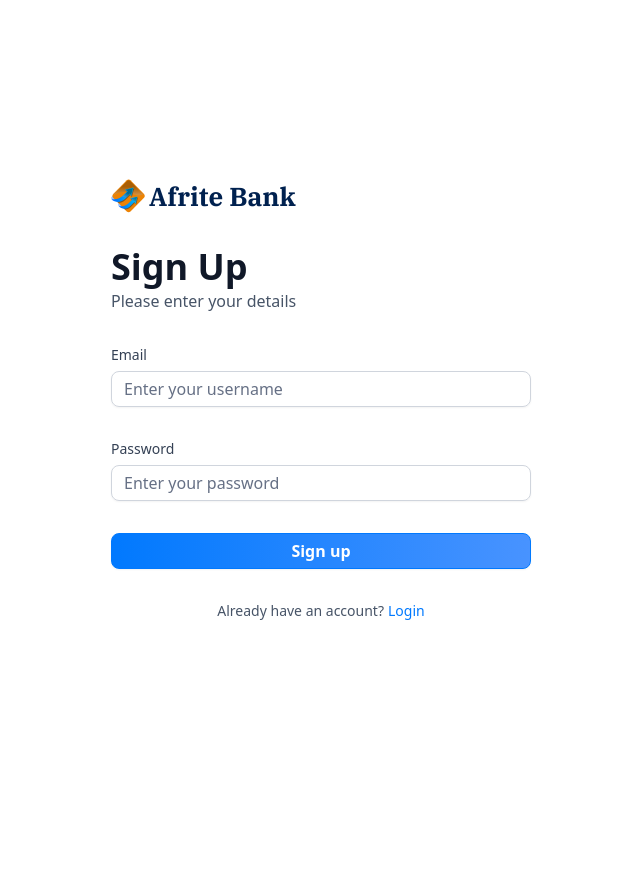
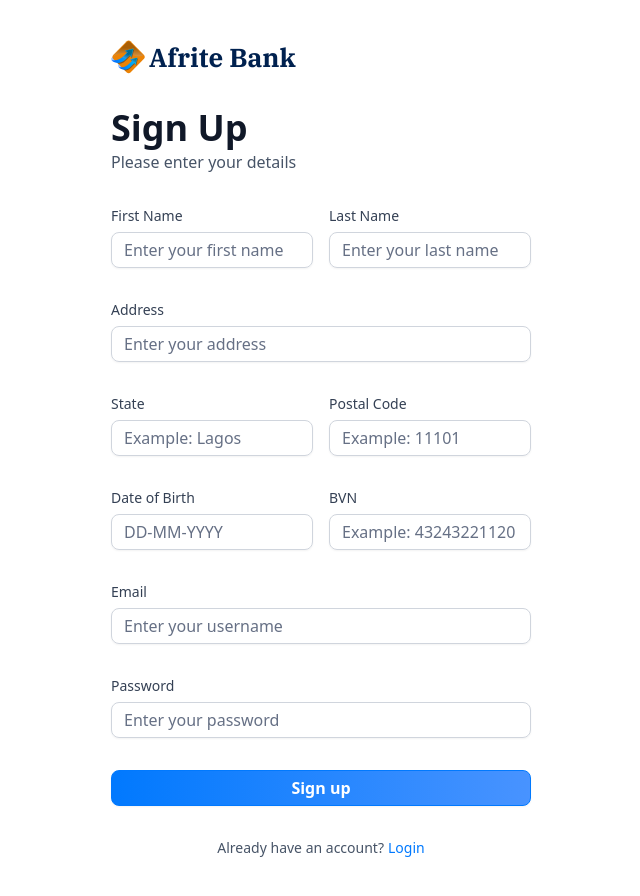
Before and after one commit to Emmanuel-Ejeagha/Afrite_Bank, a Next.js app: page /sign-up in a window 1280 px wide. Shown: the whole page, without its empty margins (319-959 px from the left). Before the commit the page ends 800 px from the top, so only its background shows below. Built offline with nearby package versions, Linux system fonts and the light colour scheme.

Commit message:
Implement form Authentication

```diff
--- a/components/AuthForm.tsx
+++ b/components/AuthForm.tsx
@@ -26,9 +26,10 @@ import { Loader2 } from "lucide-react";
 const AuthForm = ({ type }: { type: string }) => {
   const [user, setUser] = useState(null);
   const [isLoading, setIsLoading] = useState(false);
+  const formSchema = authFormSchema(type);
   // 1. Define your form.
-  const form = useForm<z.infer<typeof authFormSchema>>({
-    resolver: zodResolver(authFormSchema),
+  const form = useForm<z.infer<typeof formSchema>>({
+    resolver: zodResolver(formSchema),
     defaultValues: {
       email: "",
       password: "",
@@ -36,7 +37,7 @@ const AuthForm = ({ type }: { type: string }) => {
   });
 
   // 2. Define a submit handler.
-  function onSubmit(values: z.infer<typeof authFormSchema>) {
+  function onSubmit(values: z.infer<typeof formSchema>) {
     // Do something with the form values.
     // ✅ This will be type-safe and validated.
     setIsLoading(true);
@@ -75,7 +76,58 @@ const AuthForm = ({ type }: { type: string }) => {
         <>
           <Form {...form}>
             <form onSubmit={form.handleSubmit(onSubmit)} className="space-y-8">
-              {type === "sign-up"}
+              {type === "sign-up" && (
+                <>
+                  <div className="flex gap-4">
+                    <CustomInput
+                      control={form.control}
+                      name="firstName"
+                      label="First Name"
+                      placeholder="Enter your first name"
+                    />
+                    <CustomInput
+                      control={form.control}
+                      name="lastName"
+                      label="Last Name"
+                      placeholder="Enter your last name"
+                    />
+                  </div>
+                  <CustomInput
+                    control={form.control}
+                    name="address1"
+                    label="Address"
+                    placeholder="Enter your address"
+                  />
+                  <div className="flex gap-4">
+                    <CustomInput
+                      control={form.control}
+                      name="state"
+                      label="State"
+                      placeholder="Example: Lagos"
+                    />
+                    <CustomInput
+                      control={form.control}
+                      name="postalCode"
+                      label="Postal Code"
+                      placeholder="Example: 11101"
+                    />
+                  </div>
+                  <div className="flex gap-4">
+                    <CustomInput
+                      control={form.control}
+                      name="dateOfBirth"
+                      label="Date of Birth"
+                      placeholder="DD-MM-YYYY"
+                    />
+                    <CustomInput
+                      control={form.control}
+                      name="bvn"
+                      label="BVN"
+                      placeholder="Example: 43243221120"
+                    />
+                  </div>
+                </>
+              )}
               <CustomInput
                 control={form.control}
                 name="email"
```
